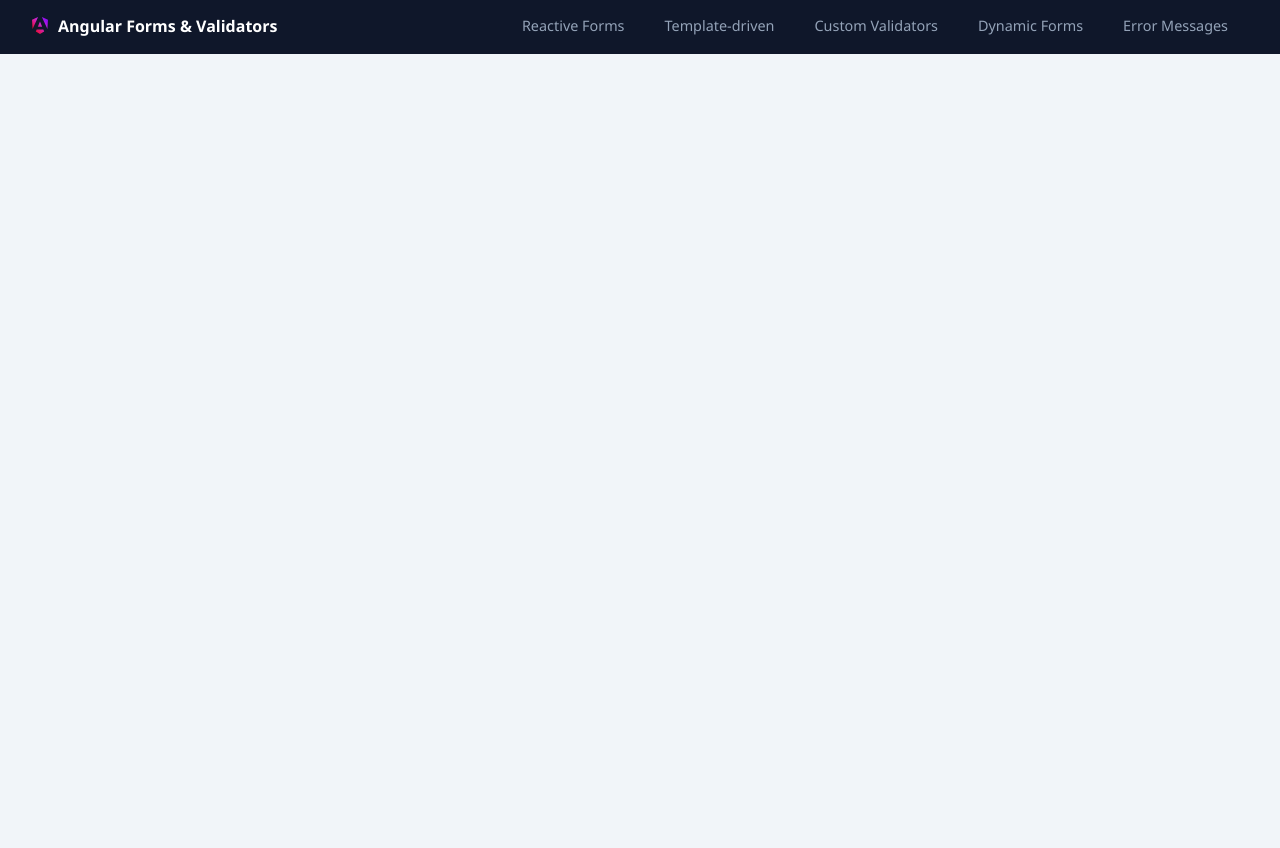
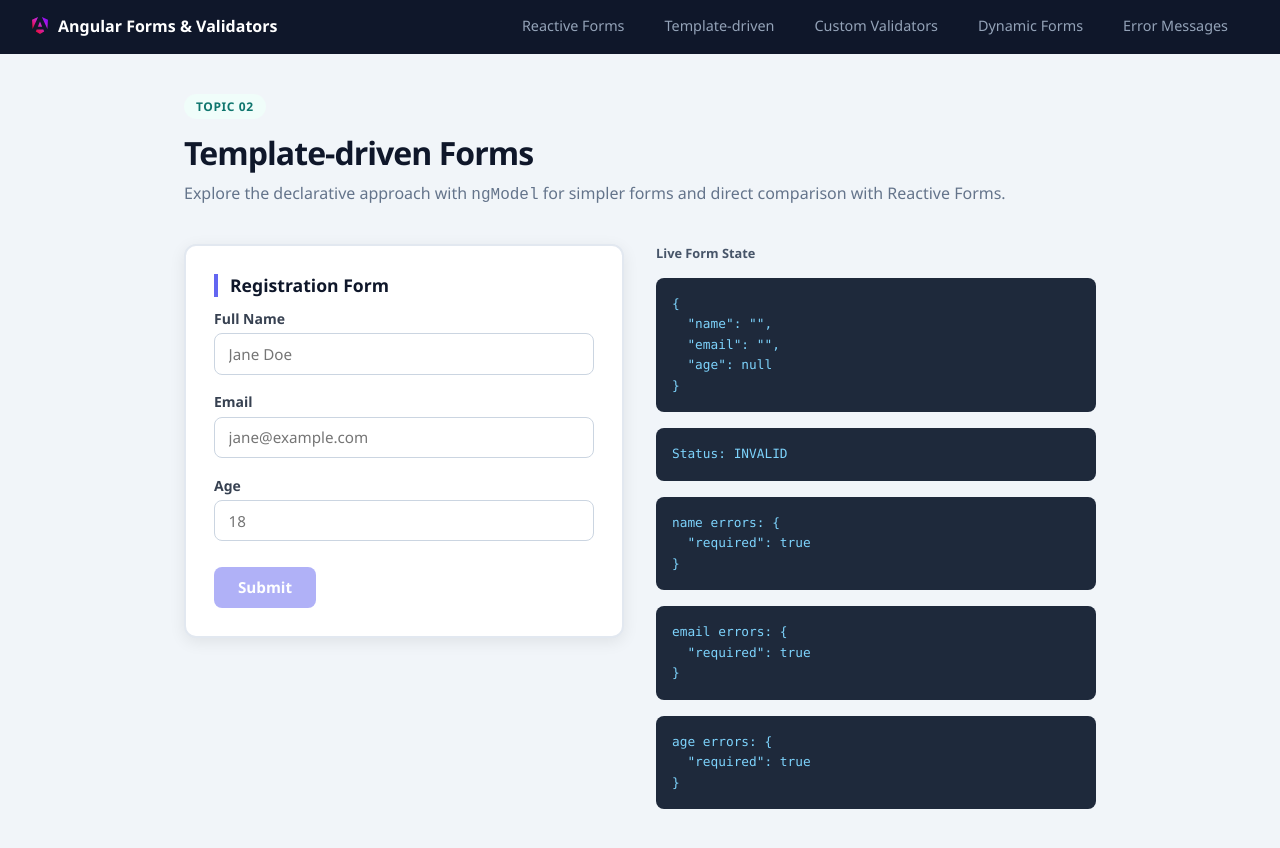
Before and after one commit to SantiAKeHe/AngularForms-Validators, an Angular app in the folder angularApp/: page /template in a window 1280 px wide. Before the commit this address led to /. Shown: the top 848 px of the page. Before the commit the page ends 800 px from the top, so only its background shows below. Built offline with nearby package versions, Linux system fonts and the light colour scheme.

Commit message:
feat: add template-driven forms component with routing and validation

```diff
--- a/angularApp/src/app/app.routes.ts
+++ b/angularApp/src/app/app.routes.ts
@@ -1,8 +1,10 @@
 import { Routes } from '@angular/router';
 import { HomeComponent } from './home/home.component';
 import { ReactiveComponent } from './reactive/reactive.component';
+import { TemplateDrivenComponent } from './template-driven/template-driven.component';
 
 export const routes: Routes = [
   { path: '', component: HomeComponent },
   { path: 'reactive', component: ReactiveComponent },
+  { path: 'template', component: TemplateDrivenComponent },
 ];
--- /dev/null
+++ b/angularApp/src/app/template-driven/template-driven.component.html
@@ -0,0 +1,101 @@
+<section class="page" id="template-driven">
+  <span class="section-badge badge--template">Topic 02</span>
+  <h1 class="page-title">Template-driven Forms</h1>
+  <p class="page-subtitle">
+    Explore the declarative approach with <code>ngModel</code> for simpler forms
+    and direct comparison with Reactive Forms.
+  </p>
+
+  <div class="demo-grid">
+
+    <!-- ── Form ───────────────────────────────────────────────────────── -->
+    <div class="form-wrapper">
+      <h2>Registration Form</h2>
+
+      <form #registrationForm="ngForm" (ngSubmit)="onSubmit()">
+
+        <div class="form-group">
+          <label for="name">Full Name</label>
+          <input
+            id="name"
+            type="text"
+            name="name"
+            [(ngModel)]="model.name"
+            #nameRef="ngModel"
+            required
+            [attr.aria-invalid]="nameRef.invalid && nameRef.touched ? true : null"
+            placeholder="Jane Doe"
+          />
+          @if (nameRef.invalid && nameRef.touched) {
+            <span class="error-message">This field is required</span>
+          }
+        </div>
+
+        <div class="form-group">
+          <label for="email">Email</label>
+          <input
+            id="email"
+            type="email"
+            name="email"
+            [(ngModel)]="model.email"
+            #emailRef="ngModel"
+            required
+            email
+            [attr.aria-invalid]="emailRef.invalid && emailRef.touched ? true : null"
+            placeholder="jane@example.com"
+          />
+          @if (emailRef.invalid && emailRef.touched) {
+            @if (emailRef.errors?.['required']) {
+              <span class="error-message">This field is required</span>
+            } @else if (emailRef.errors?.['email']) {
+              <span class="error-message">Enter a valid email address</span>
+            }
+          }
+        </div>
+
+        <div class="form-group">
+          <label for="age">Age</label>
+          <input
+            id="age"
+            type="number"
+            name="age"
+            [(ngModel)]="model.age"
+            #ageRef="ngModel"
+            required
+            min="18"
+            [attr.aria-invalid]="ageRef.invalid && ageRef.touched ? true : null"
+            placeholder="18"
+          />
+          @if (ageRef.invalid && ageRef.touched) {
+            @if (ageRef.errors?.['required']) {
+              <span class="error-message">This field is required</span>
+            } @else if (ageRef.errors?.['min']) {
+              <span class="error-message">You must be at least 18</span>
+            }
+          }
+        </div>
+
+        <button type="submit" [disabled]="registrationForm.invalid">Submit</button>
+
+      </form>
+
+      @if (submittedValues()) {
+        <div class="alert alert--success" style="margin-top: 1.25rem">
+          <strong>Submitted values:</strong>
+          <pre style="margin-top: 0.5rem; background: transparent; color: inherit; padding: 0; font-size: 0.85rem">{{ submittedValues() | json }}</pre>
+        </div>
+      }
+    </div>
+
+    <!-- ── Playground ─────────────────────────────────────────────────── -->
+    <div>
+      <p class="playground-label">Live Form State</p>
+      <pre class="playground-state">{{ model | json }}</pre>
+      <pre class="playground-state">Status: {{ registrationForm.status }}</pre>
+      <pre class="playground-state">name errors: {{ nameRef.errors | json }}</pre>
+      <pre class="playground-state">email errors: {{ emailRef.errors | json }}</pre>
+      <pre class="playground-state">age errors: {{ ageRef.errors | json }}</pre>
+    </div>
+
+  </div>
+</section>
--- /dev/null
+++ b/angularApp/src/app/template-driven/template-driven.component.scss
@@ -0,0 +1 @@
+/* Styles live in global styles.scss */
--- /dev/null
+++ b/angularApp/src/app/template-driven/template-driven.component.ts
@@ -0,0 +1,26 @@
+import { Component, signal } from '@angular/core';
+import { FormsModule } from '@angular/forms';
+import { JsonPipe } from '@angular/common';
+
+interface RegistrationModel {
+  name: string;
+  email: string;
+  age: number | null;
+}
+
+@Component({
+  selector: 'app-template-driven',
+  standalone: true,
+  imports: [FormsModule, JsonPipe],
+  templateUrl: './template-driven.component.html',
+  styleUrl: './template-driven.component.scss',
+})
+export class TemplateDrivenComponent {
+  model: RegistrationModel = { name: '', email: '', age: null };
+
+  submittedValues = signal<RegistrationModel | null>(null);
+
+  onSubmit(): void {
+    this.submittedValues.set({ ...this.model });
+  }
+}
```
Also changed, not shown: 1 other file (tests, documents, lock files or other folders).
